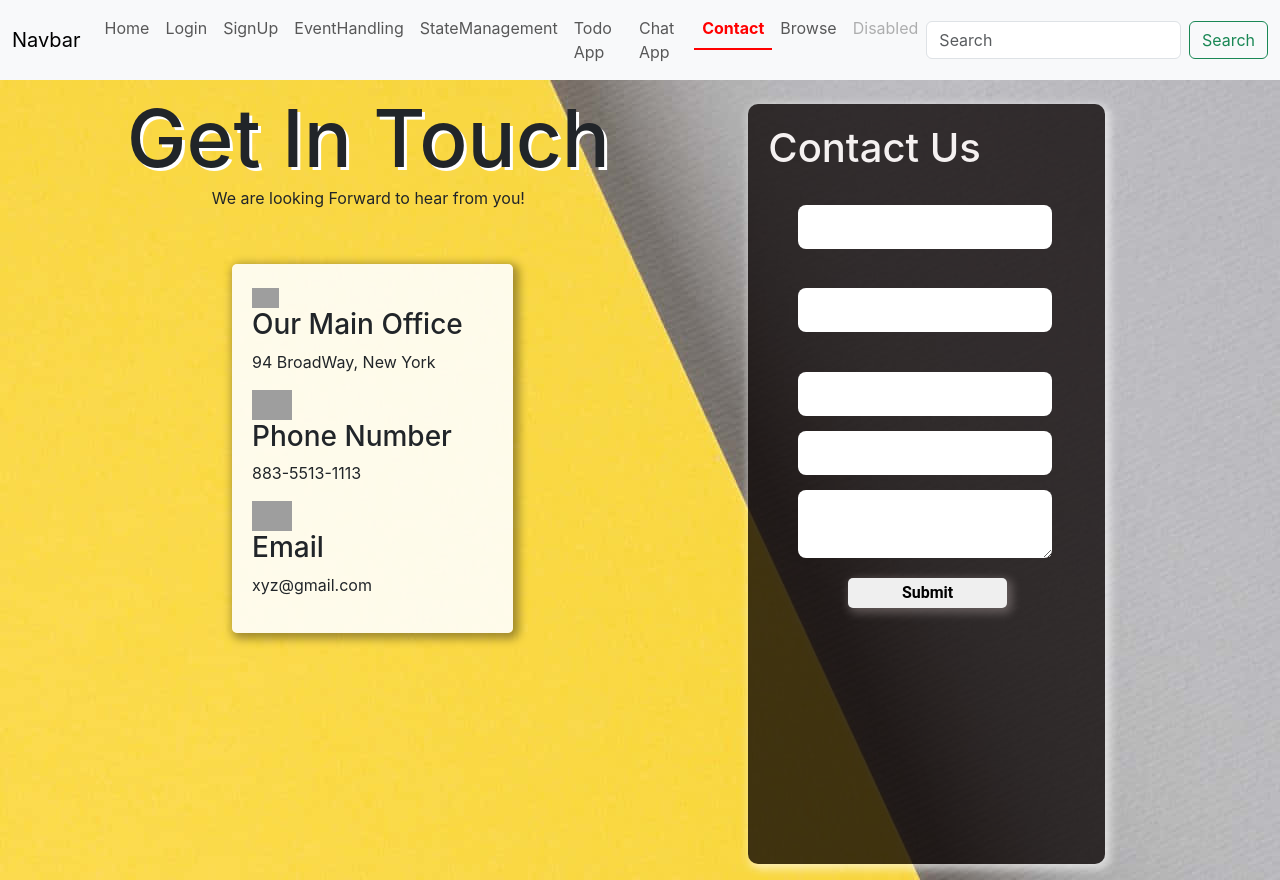
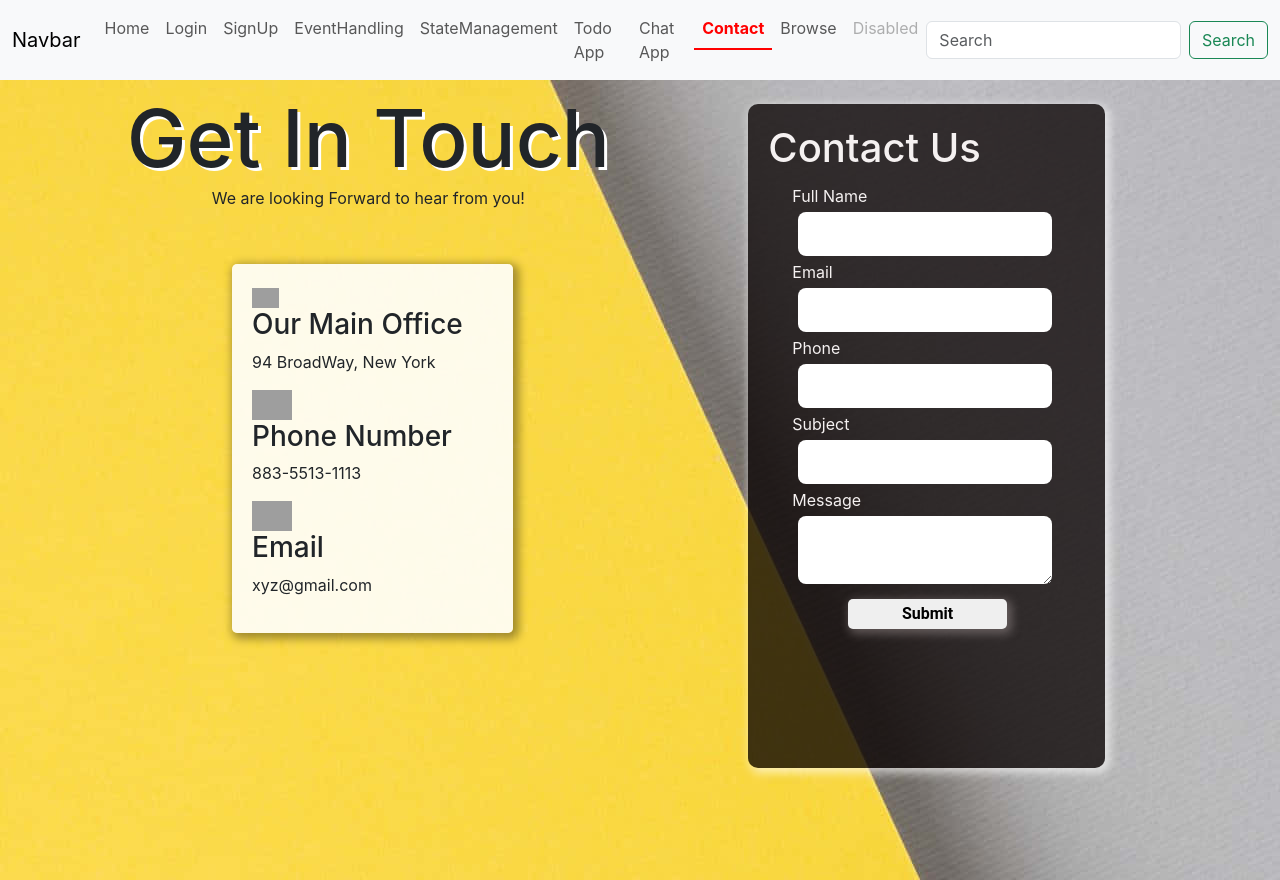
Before and after one commit to VibhashDwivedi/FULL-STACK-MERN, a React (Create React App) app in the folder Section2/frontend/: page /contact in a window 1280 px wide. Built offline with nearby package versions, Linux system fonts and the light colour scheme; grey boxes are pictures that could not be loaded.

Commit message:
contact form update

```diff
--- a/Section2/frontend/src/App.css
+++ b/Section2/frontend/src/App.css
@@ -44,7 +44,7 @@ border-radius: 10px;
   /* margin-right: -50px; */
   /* margin-top: 0px; */
   box-shadow: 3px 3px 10px 2px rgba(255, 255, 255, 0.62);
-  height: 95vh;
+  height: 83vh;
 }
 .myinput{
   margin-left: 30px;
@@ -54,7 +54,7 @@ border-radius: 10px;
   border-radius: 8px;
   padding: 10px;
   border: none;
-  margin-bottom: 15px;
+  /* margin-bottom: 15px; */
 }
 .mycard1{
 width:27%;
@@ -100,7 +100,7 @@ font-weight: bold;
 border: none;
 border-radius: 5px;
 padding :3px;
-margin-top: 5px;
+margin-top: 15px;
 box-shadow: 3px 3px 10px 2px rgba(189, 175, 175, 0.39);
 font-family: Roboto;
 }
@@ -120,6 +120,5 @@ color:white;
   display: inline;
   font-weight: bold;
   font-size: 15px;
-  margin-left: 30px;
-  margin-bottom: -45px;
+  margin-left: 10px;
 }
--- a/Section2/frontend/src/components/Contactform.jsx
+++ b/Section2/frontend/src/components/Contactform.jsx
@@ -1,8 +1,10 @@
 import { useFormik } from 'formik';
 import React from 'react'
+import Swal from 'sweetalert2';
+
 import * as Yup from 'yup';
 
-const phoneRegExp = /^((\\+[1-9]{1,4}[ \\-]*)|(\\([0-9]{2,3}\\)[ \\-]*)|([0-9]{2,4})[ \\-]*)*?[0-9]{3,4}?[ \\-]*[0-9]{3,4}?$/;
+//const phoneRegExp = /^((\\+[1-9]{1,4}[ \\-]*)|(\\([0-9]{2,3}\\)[ \\-]*)|([0-9]{2,4})[ \\-]*)*?[0-9]{3,4}?[ \\-]*[0-9]{3,4}?$/;
 
 const ContactSchema = Yup.object().shape({
   name: Yup.string()
@@ -11,7 +13,6 @@ const ContactSchema = Yup.object().shape({
     .required('Required'),
     phone: Yup.string()
     .required("Required")
-    .matches(phoneRegExp,'Invalid Number')
      .min(10, "too short")
      .max(10, "too long"),
   email: Yup.string().email('Invalid email').required('Required'),
@@ -30,7 +31,7 @@ const Contactform = () => {
           subject:'',
           msg:''
       },
-      conSubmit : async (values) => {
+       onSubmit : async (values) => {
         console.log(values);
         //sending request to backend
         const res = await fetch("http://localhost:5000/contact/add",
@@ -42,7 +43,20 @@ const Contactform = () => {
       });
 
        console.log(res.status);
-
+       if(res.status ===200){
+       Swal.fire({
+        icon:'success',
+        title:'Thank You',
+        text:'We will reach out to you soon'
+       });
+      }
+  else{
+    Swal.fire({
+      icon:'error',
+      title: 'Oops',
+      text: 'Some error occured'
+  });
+  }
 
 
       },
@@ -77,7 +91,8 @@ const Contactform = () => {
   <div className="mycard mt-4">
     <h1>Contact Us</h1>
     <form onSubmit={contactform.handleSubmit}>
-    <p className='error-label2'>{contactform.errors.name}</p>
+    <label className="my-1 mx-4">Full Name</label>
+    <p className='error-label2'>{contactform.touched.name?contactform.errors.name:''}</p>
     <input
       type="text"
       id=""
@@ -88,12 +103,18 @@ const Contactform = () => {
       value={contactform.values.name}
 
     />
-    <p className='error-label2'>{contactform.errors.email}</p>
-    <input type="email"  id="" className="myinput" placeholder="Email"  name="email" onChange={contactform.handleChange} value={contactform.values.email}  />
-   <p className='error-label2'>{contactform.errors.phone}</p> <input type="number"  id="" className="myinput" placeholder="Phone"
+
+<label className="my-1 mx-4">Email</label>
+    <p className='error-label2'>{contactform.touched.email?contactform.errors.email:''}</p>
+    <input type=""  id="" className="myinput" placeholder="Email"  name="email" onChange={contactform.handleChange} value={contactform.values.email}  />
+    <label className="my-1 mx-4">Phone</label>
+   <p className='error-label2'>{contactform.touched.phone?contactform.errors.phone:''}</p>
+   <input type="number"  id="" className="myinput" placeholder="Phone"
      name="phone"
      onChange={contactform.handleChange}
      value={contactform.values.phone}/>
+
+<label className="my-1 mx-4">Subject</label>
 <input
           type="text"
           name="subject"
@@ -103,7 +124,7 @@ const Contactform = () => {
           onChange={contactform.handleChange}
           value={contactform.values.subject}
         />
-
+      <label className="my-1 mx-4">Message</label>
         <textarea
           className="myinput"
           name="msg"
--- a/Section2/frontend/src/components/Login.jsx
+++ b/Section2/frontend/src/components/Login.jsx
@@ -1,6 +1,7 @@
 import React from 'react'
 import { useFormik } from 'formik';
 import * as Yup from 'yup';
+import { Link } from 'react-router-dom';
 const Login = () => {
 
 
@@ -48,15 +49,24 @@ const Login = () => {
               <button type='submit' className='btn btn-primary w-100 rounded-5 mt-2'>SIGN IN</button>
             </form>
 
+           <p className='text-center mt-2'>No Account?
+            <Link to="/signup" className='fw-bold text-success text-decoration-none'>Create One</Link>
+           </p>
 
            <p className='text-center mt-3'>or sign in with</p>
             <div className='d-flex justify-content-center'>
             <button type="button" className="btn btn-link btn-floating mx-1">
-          <i className="fab fa-facebook-f"></i>
+          <i className="fab fa-facebook-f">
+            <Link to=""></Link>
+          </i>
         </button>
 
-        <button type="button" className="btn btn-link btn-floating mx-1">
-          <i className="fab fa-google"></i>
+        <button type="button" className="btn btn-link btn-floating mx-1"> <Link to="https://www.google.com/" target="_blank">
+        <i className="fab fa-google">
+
+           </i>
+        </Link>
+
         </button>
 
         <button type="button" className="btn btn-link btn-floating mx-1">
--- a/Section2/frontend/src/components/SignUp.jsx
+++ b/Section2/frontend/src/components/SignUp.jsx
@@ -1,7 +1,7 @@
 import React from 'react'
 import { useFormik} from 'formik'
 import Swal from 'sweetalert2'
-import {useNavigate} from 'react-router-dom'
+import {useNavigate, Link} from 'react-router-dom'
 
 import * as Yup from 'yup';
 
@@ -86,7 +86,7 @@ validationSchema : SignupSchema
           <label className="form-label" htmlFor="form3Example1cg">
               Your Name
             </label>
-            <p>{signupForm.errors.name}</p>
+            <p>{signupForm.touched.name? signupForm.errors.name :''}</p>
             <input
               type="text"
               id="form3Example1cg"
@@ -99,7 +99,7 @@ validationSchema : SignupSchema
           <label className="form-label" htmlFor="form3Example3cg">
               Your Email
             </label>
-            <p>{signupForm.errors.email}</p>
+            <p>{signupForm.touched.email? signupForm.errors.email :''}</p>
             <input
               type="email"
               id="form3Example3cg"
@@ -112,7 +112,7 @@ validationSchema : SignupSchema
           <label className="form-label" htmlFor="form3Example4cg">
               Password
             </label>
-            <p>{signupForm.errors.password}</p>
+            <p>{signupForm.touched.password? signupForm.errors.password:''}</p>
             <input
               type="password"
               id="form3Example4cg"
@@ -150,9 +150,9 @@ validationSchema : SignupSchema
           </div>
           <p className="text-center text-muted mt-2 mb-0 text-white">
             Have an account?{" "}
-            <a href="#!" className="fw-bold text-body text-white">
+            <Link to="/login" className="fw-bold text-body text-white">
               <u>Login here</u>
-            </a>
+            </Link>
           </p>
         </form>
       </div>
```
Also changed, not shown: 1 other file (tests, documents, lock files or other folders).
